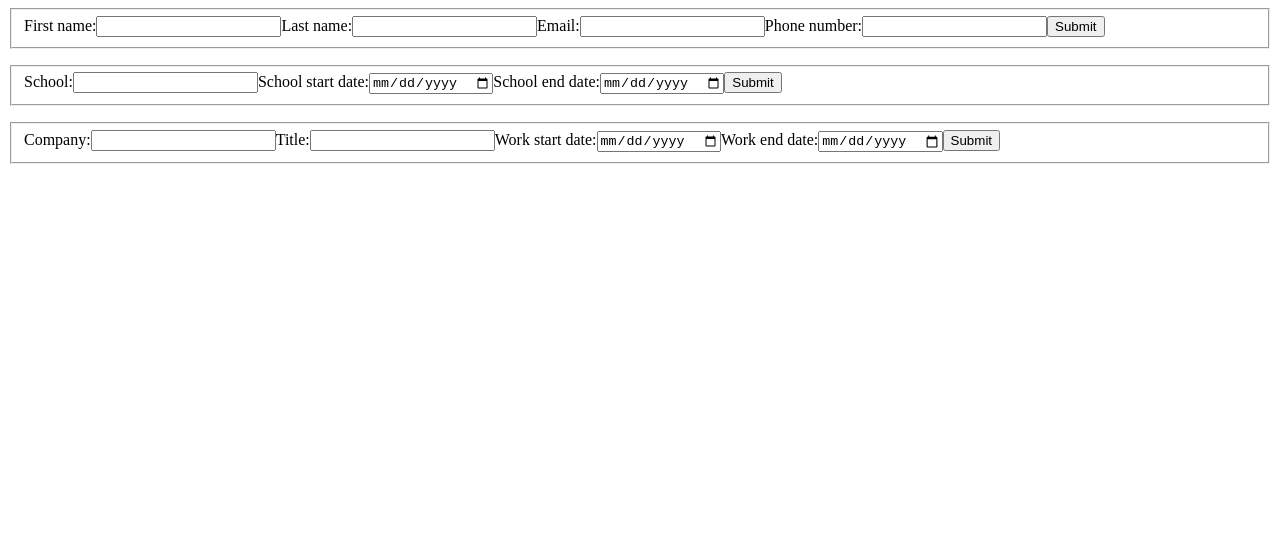
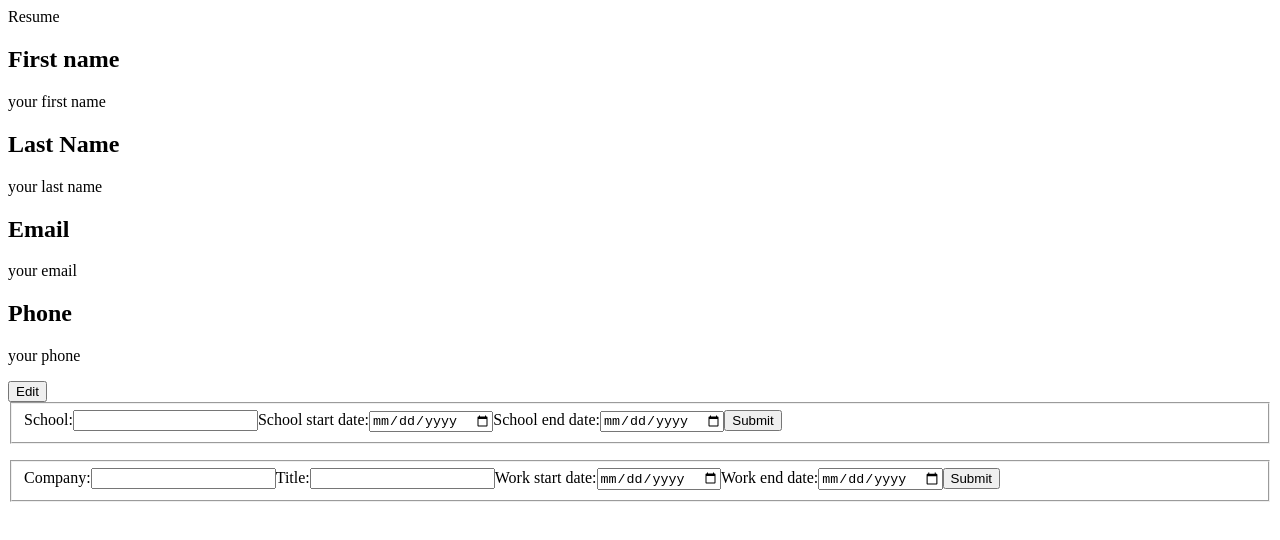
Before and after one commit to AlexCiobanu47/react-cv-application, a React (Create React App) app: page / in a window 1280 px wide. Shown: the top 540 px of the page. Built offline with nearby package versions, Linux system fonts and the light colour scheme.

Commit message:
Reworked the general information section

```diff
--- a/src/GeneralInformationDisplay.js
+++ /dev/null
@@ -1,17 +0,0 @@
-import React, {Component} from "react";
-
-class GeneralInformationDisplay extends Component{
-        render(){
-            return(
-                <div>
-                    <p>{this.props.firstName}</p>
-                    <p>{this.props.lastName}</p>
-                    <p>{this.props.email}</p>
-                    <p>{this.props.phone}</p>
-                </div>
-            )
-        }
-
-}
-
-export default GeneralInformationDisplay;
--- a/src/GeneralInformationForm.js
+++ b/src/GeneralInformationForm.js
@@ -1,5 +1,4 @@
 import React , {Component} from "react";
-import GeneralInformationDisplay from "./GeneralInformationDisplay";
 
 class GeneralInformationForm extends Component{
     constructor(){
@@ -10,6 +9,7 @@ class GeneralInformationForm extends Component{
             lastName: '',
             email: '',
             phone: '',
+            edit: '',
         };
     }
     handleFirstNameChange =(e) => {
@@ -34,9 +34,47 @@ class GeneralInformationForm extends Component{
     };
     onSubmitInfo = (e) =>{
         e.preventDefault();
+        this.toggleEdit();
+    }
+    toggleEdit = (e) =>{
+        this.setState(prevState =>({
+            edit: !prevState.edit
+        }))
     }
     render(){
+        const {
+            firstName,
+            lastName,
+            email,
+            phone,
+            edit,
+        } = this.state;
         return(
+            <div className="general-info">
+                <div className="header">Resume</div>
+                <div className="firstName">
+                    <h2>First name</h2>
+                    <p>{firstName ? firstName : 'your first name'}</p>
+                </div>
+                <div className="lastName">
+                    <h2>Last Name</h2>
+                    <p>{lastName ? lastName :'your last name'}</p>
+                </div>
+                <div>
+                    <h2>Email</h2>
+                    <p>{email ? email : 'your email'}</p>
+                </div>
+                <div>
+                    <h2>Phone</h2>
+                    <p>{phone ? phone :'your phone'}</p>
+                </div>
+                <button
+                    type = "button"
+                    onClick={this.toggleEdit}
+                >
+                    Edit
+                </button>
+                {edit &&
                     <div>
                         <form onSubmit={this.onSubmitInfo}>
                             <fieldset>
@@ -44,31 +82,31 @@ class GeneralInformationForm extends Component{
                                 <input
                                     type = 'text'
                                     onChange={this.handleFirstNameChange}
+                                    value = {firstName}
                                 />
                                 <label htmlFor="">Last name:</label>
                                 <input
                                     type = 'text'
                                     onChange={this.handleLastNameChange}
+                                    value = {lastName}
                                 />
                                 <label htmlFor="">Email:</label>
                                 <input
                                     type = 'email'
                                     onChange={this.handleEmailChange}
+                                    value = {email}
                                 />
                                 <label htmlFor="">Phone number:</label>
                                 <input
                                     type = 'text'
                                     onChange={this.handlePhoneChange}
+                                    value = {phone}
                                 />
                                 <button type = 'submit'>Submit</button>
                             </fieldset>
                         </form>
-                <GeneralInformationDisplay
-                    firstName = {this.state.firstName}
-                    lastName = {this.state.lastName}
-                    email = {this.state.email}
-                    phone = {this.state.phone}
-                />
+                    </div>
+                }
             </div>
         )
     }
```
Lines whose indentation alone changed are shown as unchanged.
